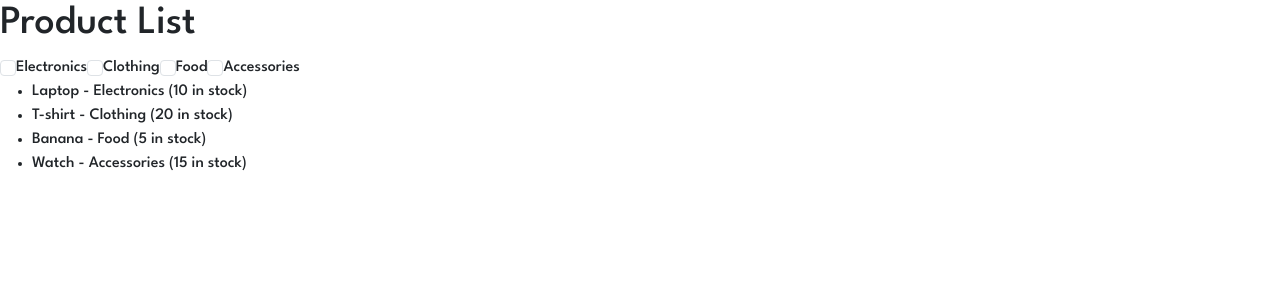
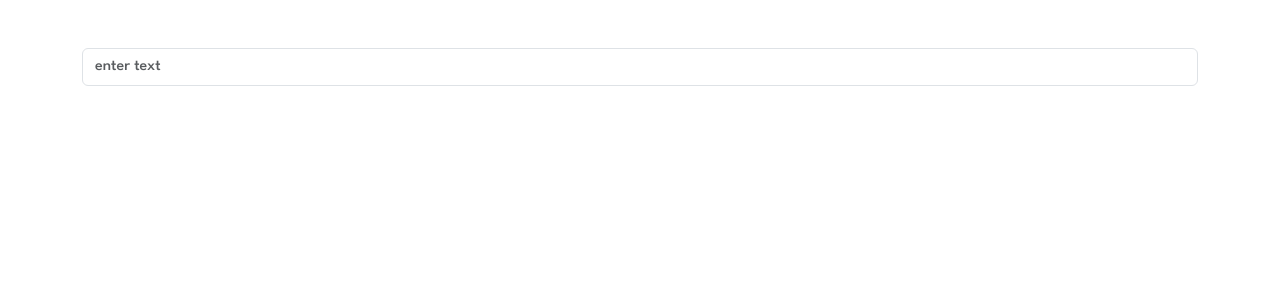
Before and after one commit to Mark-Alexis-Posadas/react-mini-practice, a React (Vite) app: page / in a window 1280 px wide. Shown: the top 300 px of the page. Built offline with nearby package versions, Linux system fonts and the light colour scheme.

Commit message:
added palindrome app

```diff
--- a/src/App.jsx
+++ b/src/App.jsx
@@ -4,9 +4,10 @@ import Form from "./components/Forms/Form";
 import ConditioanlRendering from "./components/ConditionalRendering/ConditioanlRendering";
 import UseReducer from "./hooks/UseReducer/UseReducer";
 import Filter from "./components/Filter/Filter";
+import { Palindrome } from "./components/Palindrome/Palindrome";
 
 const App = () => {
-  return <Filter />;
+  return <Palindrome />;
 };
 
 export default App;
--- a/src/components/Filter/FilterCategory.jsx
+++ b/src/components/Filter/FilterCategory.jsx
@@ -33,6 +33,7 @@ const FilterCategory = () => {
 
   const toggleCategory = (category) => {
     setSelectedCategories((prevSelectedCategories) => {
+      console.log(prevSelectedCategories);
       if (prevSelectedCategories.includes(category)) {
         return prevSelectedCategories.filter((c) => c !== category);
       } else {
--- /dev/null
+++ b/src/components/Palindrome/Palindrome.jsx
@@ -0,0 +1,33 @@
+import React, { useState } from "react";
+
+export const Palindrome = () => {
+  const [result, setResult] = useState("");
+
+  const handleChange = (e) => {
+    const inputText = e.target.value;
+
+    setResult(inputText);
+
+    const len = inputText.length;
+
+    for (let i = 0; i < len / 2; i++) {
+      if (inputText[i] !== inputText[len - 1 - i]) {
+        setResult("Not Palindrome");
+        return;
+      }
+    }
+
+    setResult("Palindrome");
+  };
+  return (
+    <div className="container mt-5">
+      <p>{result}</p>
+      <input
+        type="text"
+        className="form-control"
+        placeholder="enter text"
+        onChange={handleChange}
+      />
+    </div>
+  );
+};
```
